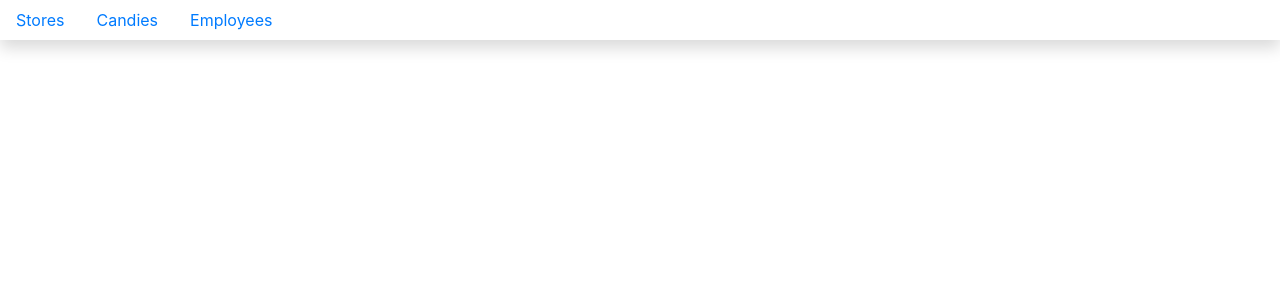
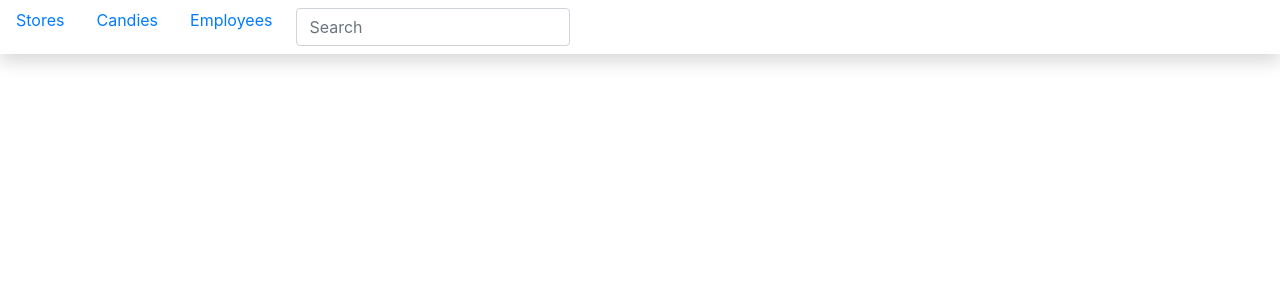
Before and after one commit to joekennerly/kandykorner, a React (Create React App) app: page /search in a window 1280 px wide. Shown: the top 300 px of the page. Built offline with nearby package versions, Linux system fonts and the light colour scheme; no server answers.

Commit message:
search input, on enter keypress, save the search value

```diff
--- a/src/components/ApplicationViews.js
+++ b/src/components/ApplicationViews.js
@@ -1,8 +1,9 @@
 import React, { Component } from "react";
+import { Route } from "react-router-dom";
 import EmployeeList from "./Employees/Employees";
 import StoreList from "./StoreLocations/StoreLocations";
 import CandyTypes from "./CandyTypes/CandyTypes";
-import { Route } from "react-router-dom";
+import SearchResults from "./SearchResults/SearchResults";
 
 export default class ApplicationViews extends Component {
   //Set placeholder for state to render
@@ -38,6 +39,17 @@ export default class ApplicationViews extends Component {
           }}
         />
         <Route
+          path="/search"
+          render={props => {
+            return <SearchResults results={this.props.results} />;
+            // if (this.isAuthenticated()) {
+            //   return <SearchResults results={this.props.results} />;
+            // } else {
+            //   return <Redirect to="/login" />;
+            // }
+          }}
+        />
+        <Route
           path="/candyTypes"
           render={props => {
             return <CandyTypes candyTypes={this.state.candyTypes} />;
--- /dev/null
+++ b/src/components/SearchResults/SearchResults.js
@@ -0,0 +1,11 @@
+import React, { Component } from 'react'
+
+export default class SearchResults extends Component {
+  render() {
+    return (
+      <div>
+
+      </div>
+    )
+  }
+}
--- a/src/components/navbar/NavBar.js
+++ b/src/components/navbar/NavBar.js
@@ -1,8 +1,35 @@
 import React, { Component } from "react";
 import { Link } from "react-router-dom";
 import "bootstrap/dist/css/bootstrap.min.css";
+import { withRouter } from "react-router-dom";
 
 class NavBar extends Component {
+
+  getData = (word) => {
+    console.log(word)
+    const searchObj = {}
+    fetch(`http://localhost:5002/stores?name_like=${word}`)
+    .then(r => r.json())
+    .then(store => searchObj.store = store)
+    .then(() => fetch(`http://localhost:5002/candyTypes?name_like=${word}`))
+    .then(r => r.json())
+    .then(animal => searchObj.animals = animal)
+    .then(() => fetch(`http://localhost:5002/employees?name_like=${word}`))
+    .then(r => r.json())
+    .then(employee => searchObj.employees = employee)
+    .then(() => this.setState(searchObj))
+    .then(() => this.props.history.push("/search"))
+}
+
+  handleKeyPress = event => {
+    if (event.key === "Enter") {
+      console.log("enter press here!");
+      let keyword = event.target.value;
+      console.log(keyword);
+      // this.getData(keyword);
+    }
+  };
+
   render() {
     return (
       <nav className="navbar navbar-light light-blue flex-md-nowrap p-0 shadow">
@@ -22,10 +49,21 @@ class NavBar extends Component {
               Employees
             </Link>
           </li>
+          <li className="nav-item">
+            <div className="md-form active-cyan active-cyan-2 m-2">
+              <input
+                className="form-control"
+                type="text"
+                placeholder="Search"
+                aria-label="Search"
+                onKeyPress={this.handleKeyPress}
+              />
+            </div>
+          </li>
         </ul>
       </nav>
     );
   }
 }
 
-export default NavBar;
+export default withRouter(NavBar);
```
